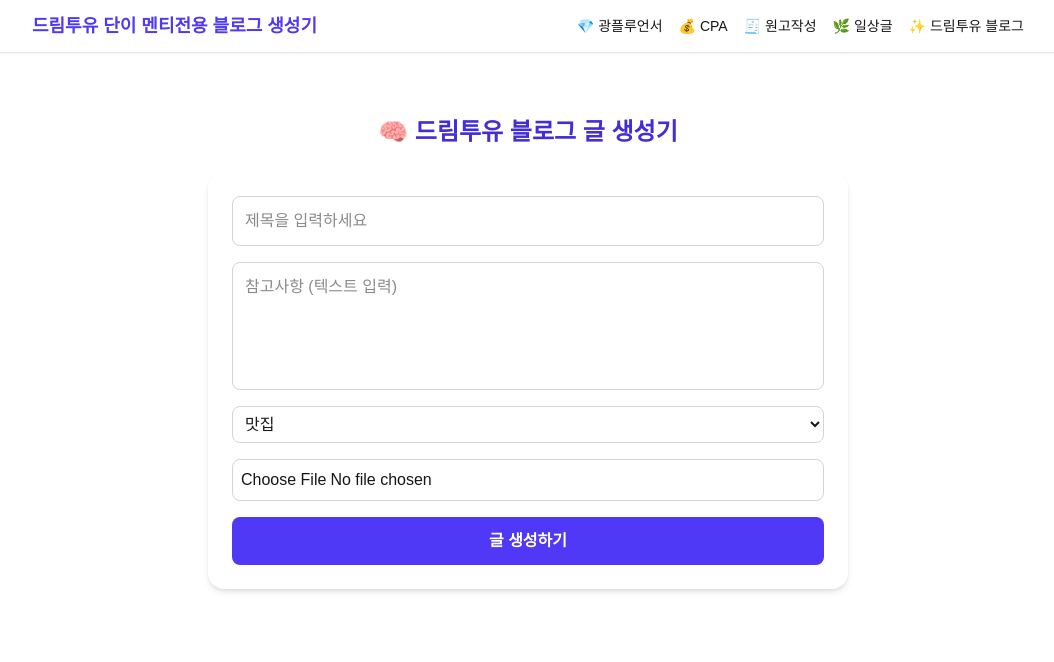
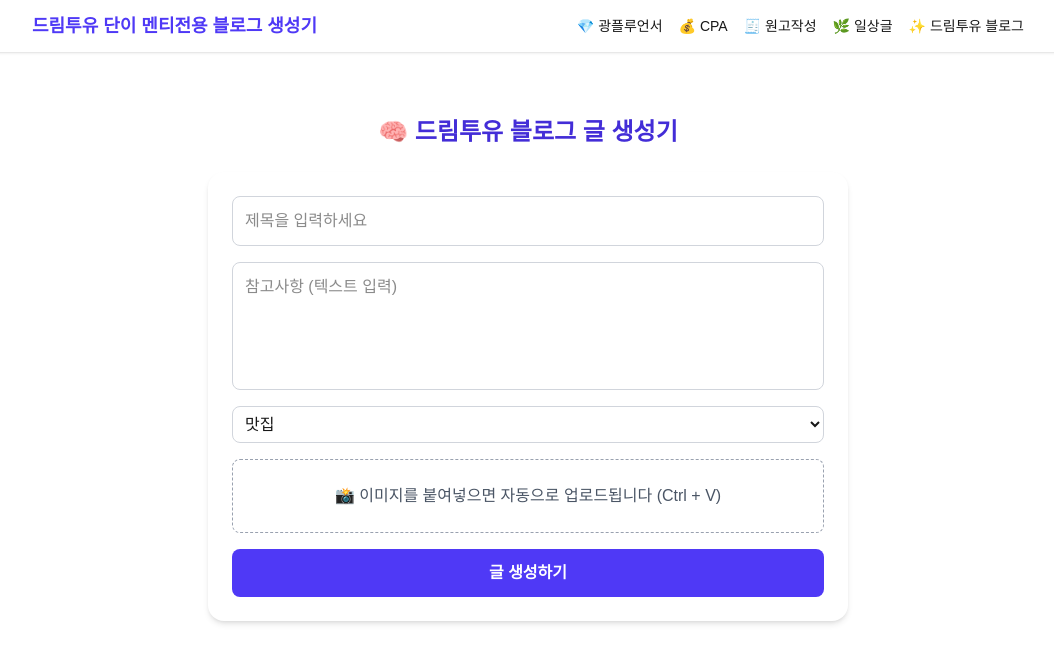
Before and after one commit to tlsel96-stack/dreamtoyou, a Next.js app: page /dreamtoyou/blog in a window 1280 px wide. Shown: the top 662 px of the page, without its empty margins (112-1166 px from the left). Built offline with nearby package versions, Linux system fonts and the light colour scheme.

Commit message:
Update page.jsx

```diff
--- a/app/dreamtoyou/blog/page.jsx
+++ b/app/dreamtoyou/blog/page.jsx
@@ -2,14 +2,15 @@
 import { useState, useEffect } from "react";
 
 export default function DreamToYouBlogPage() {
-  const [title, setTitle] = useState(""); // ✅ 제목 추가
+  const [title, setTitle] = useState("");
   const [prompt, setPrompt] = useState("");
   const [category, setCategory] = useState("맛집");
   const [image, setImage] = useState(null);
+  const [preview, setPreview] = useState(null);
   const [result, setResult] = useState("");
   const [loading, setLoading] = useState(false);
 
-  // ✅ 붙여넣기로 이미지 업로드
+  // ✅ 캡처 이미지 붙여넣기 기능
   useEffect(() => {
     const handlePaste = (e) => {
       const items = e.clipboardData.items;
@@ -17,6 +18,7 @@ export default function DreamToYouBlogPage() {
         if (item.type.startsWith("image/")) {
           const file = item.getAsFile();
           setImage(file);
+          setPreview(URL.createObjectURL(file));
         }
       }
     };
@@ -26,6 +28,11 @@ export default function DreamToYouBlogPage() {
 
   const handleSubmit = async (e) => {
     e.preventDefault();
+    if (!title.trim()) {
+      alert("제목을 입력해주세요!");
+      return;
+    }
+
     setLoading(true);
     setResult("");
 
@@ -40,10 +47,12 @@ export default function DreamToYouBlogPage() {
         method: "POST",
         body: formData,
       });
+
       const data = await res.json();
-      setResult(data.result || "⚠️ 오류 발생");
+      if (data.result) setResult(data.result);
+      else setResult("❌ 오류 발생: " + data.error);
     } catch (err) {
-      setResult("서버 오류: " + err.message);
+      setResult("⚠️ 서버 오류: " + err.message);
     } finally {
       setLoading(false);
     }
@@ -85,12 +94,18 @@ export default function DreamToYouBlogPage() {
           <option value="병원글">병원글</option>
         </select>
 
-        <input
-          type="file"
-          accept="image/*"
-          onChange={(e) => setImage(e.target.files[0])}
-          className="border border-gray-300 rounded-lg p-2"
-        />
+        {/* ✅ 이미지 붙여넣기 안내 */}
+        <div className="border border-dashed border-gray-400 rounded-lg p-6 text-center text-gray-600">
+          {preview ? (
+            <img
+              src={preview}
+              alt="붙여넣은 이미지"
+              className="max-h-64 mx-auto rounded-lg shadow-md"
+            />
+          ) : (
+            <p>📸 이미지를 붙여넣으면 자동으로 업로드됩니다 (Ctrl + V)</p>
+          )}
+        </div>
 
         <button
           type="submit"
```
